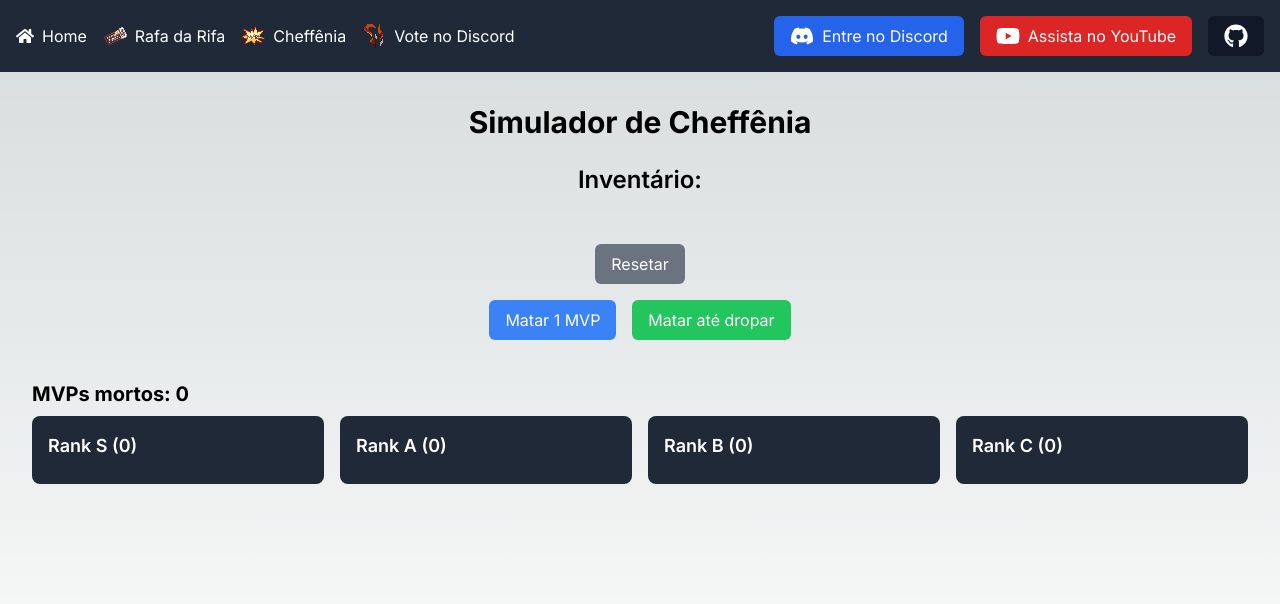
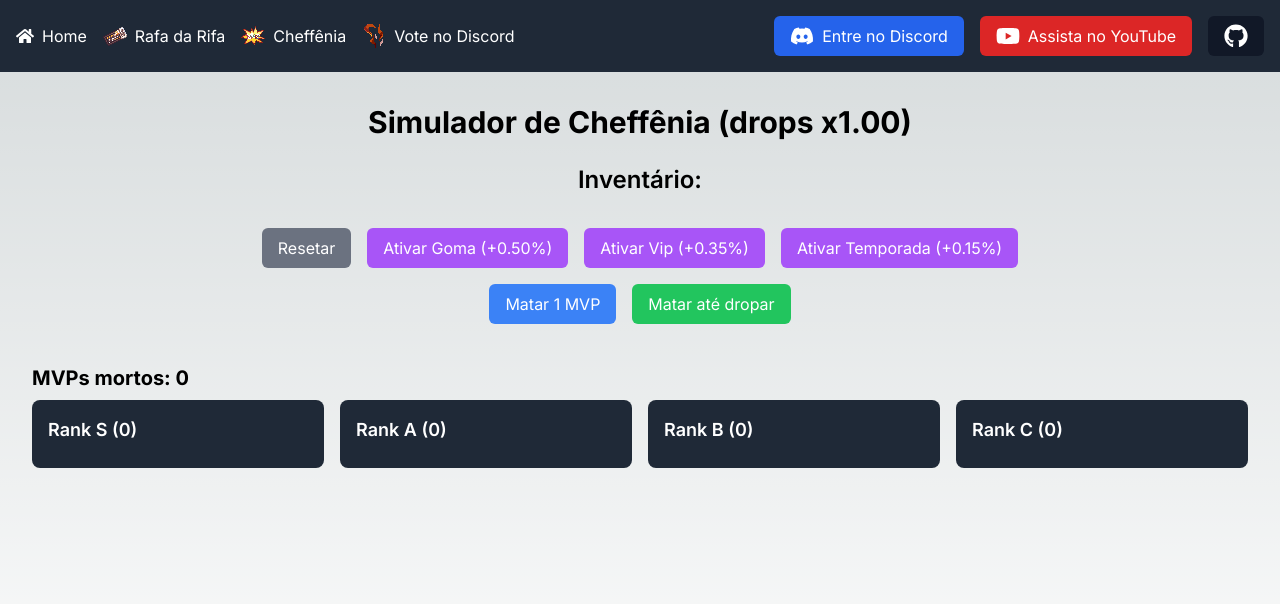
Before and after one commit to raphaelbp12/afktales, a Next.js app: page /mvpsimulator in a window 1280 px wide. Shown: the top 604 px of the page. Built offline with nearby package versions, Linux system fonts and the light colour scheme.

Commit message:
feat: implement bonus to drop chance
Signed-off-by: Raphael Parreira <raphael.parreira@lego.com>

```diff
--- a/components/MvpSimulator.tsx
+++ b/components/MvpSimulator.tsx
@@ -28,17 +28,27 @@ function getRandomEnemy(enemies: Enemy[]): Enemy {
   return weightedEnemies[randomIndex];
 }
 
-function getRandomDrop(enemyName: string): Item[] {
+function getRandomDrop(
+  enemyName: string,
+  dropsMultiplier: number = 1.0
+): Item[] {
   const droppedItems: Item[] = [];
   drops.forEach((drop: Item) => {
-    if (Math.random() < drop.chance) {
-      droppedItems.push({ ...drop, name: drop.name + " de " + enemyName });
+    if (Math.random() < drop.chance * dropsMultiplier) {
+      droppedItems.push({
+        ...drop,
+        name: drop.name + " de " + enemyName,
+        chance: drop.chance * dropsMultiplier,
+      });
     }
   });
   return droppedItems;
 }
 
 const MvpSimulator: React.FC = () => {
+  const [usingGoma, setUsingGoma] = useState<boolean>(false);
+  const [usingVip, setUsingVip] = useState<boolean>(false);
+  const [usingTemporada, setUsingTemporada] = useState<boolean>(false);
   const [selectedEnemy, setSelectedEnemy] = useState<Enemy | null>(null);
   const [defeatedEnemies, setDefeatedEnemies] = useState<
     Record<string, { enemy: Enemy; count: number }>
@@ -51,7 +61,29 @@ const MvpSimulator: React.FC = () => {
     setSelectedEnemy(null);
   };
 
-  const handleGetEnemies = (times: number): {enemies: Enemy[], drops: Item[]} => {
+  const toggleGoma = () => {
+    setUsingGoma(!usingGoma);
+  };
+
+  const toggleVip = () => {
+    setUsingVip(!usingVip);
+  };
+
+  const toggleTemporada = () => {
+    setUsingTemporada(!usingTemporada);
+  };
+
+  const getDropMultiplier = () => {
+    let baseDropChanceMultiplier = 1.0;
+    if (usingGoma) baseDropChanceMultiplier *= 1.5;
+    if (usingVip) baseDropChanceMultiplier *= 1.35;
+    if (usingTemporada) baseDropChanceMultiplier *= 1.15;
+    return baseDropChanceMultiplier;
+  };
+
+  const handleGetEnemies = (
+    times: number
+  ): { enemies: Enemy[]; drops: Item[] } => {
     const allDrops: Item[] = [];
     const enemies: Enemy[] = [];
     for (let i = 0; i < times; i++) {
@@ -71,16 +103,16 @@ const MvpSimulator: React.FC = () => {
       }
       enemies.push(enemy);
 
-      const drops = getRandomDrop(enemy.name);
+      const drops = getRandomDrop(enemy.name, getDropMultiplier());
       allDrops.push(...drops);
     }
-    return {enemies, drops: allDrops};
-  }
+    return { enemies, drops: allDrops };
+  };
 
   const handleEnemiesAndDropsData = (enemies: Enemy[], drops: Item[]) => {
     let lastEnemy: Enemy | null = null;
     const newDefeatedEnemies = { ...defeatedEnemies };
-    enemies.forEach((enemy) =>{
+    enemies.forEach((enemy) => {
       if (newDefeatedEnemies[enemy.name]) {
         newDefeatedEnemies[enemy.name].count += 1;
       } else {
@@ -93,11 +125,10 @@ const MvpSimulator: React.FC = () => {
 
     setDefeatedEnemies(newDefeatedEnemies);
     addToInventory(drops);
-  }
+  };
 
   const handleSimulate = (times: number = 1) => {
-
-    const {enemies, drops} = handleGetEnemies(times);
+    const { enemies, drops } = handleGetEnemies(times);
 
     handleEnemiesAndDropsData(enemies, drops);
   };
@@ -117,18 +148,39 @@ const MvpSimulator: React.FC = () => {
   return (
     <PageWrapper overflowAuto={true}>
       <div className="flex flex-col items-center p-6">
-        <h1 className="text-3xl font-bold mb-6 text-center">
-          Simulador de Cheffênia
+        <h1 className="md:text-3xl font-bold mb-6 text-center">
+          Simulador de Cheffênia (drops x{(getDropMultiplier()).toFixed(2)})
         </h1>
-        <h2 className="text-2xl font-semibold text-center">Inventário:</h2>
+        <h2 className="md:text-2xl font-semibold text-center">Inventário:</h2>
         <div className="w-full flex flex-col items-center mb-4">
           <Inventory />
-          <button
-            onClick={reset}
-            className="px-4 py-2 bg-gray-500 text-white rounded-md mt-4"
-          >
-            Resetar
-          </button>
+
+          <div className="flex flex-col sm:flex-row gap-4 w-full justify-center">
+            <button
+              onClick={reset}
+              className="px-4 py-2 bg-gray-500 text-white rounded-md"
+            >
+              Resetar
+            </button>
+            <button
+              onClick={toggleGoma}
+              className={`px-4 py-2 text-white rounded-md ${usingGoma ? 'bg-purple-700' : 'bg-purple-500'}`}
+            >
+              {usingGoma ? "Desativar" : "Ativar"} Goma ({usingGoma ? "-" : "+"}0.50%)
+            </button>
+            <button
+              onClick={toggleVip}
+              className={`px-4 py-2 text-white rounded-md ${usingVip ? 'bg-purple-700' : 'bg-purple-500'}`}
+            >
+              {usingVip ? "Desativar" : "Ativar"} Vip ({usingVip ? "-" : "+"}0.35%)
+            </button>
+            <button
+              onClick={toggleTemporada}
+              className={`px-4 py-2 text-white rounded-md ${usingTemporada ? 'bg-purple-700' : 'bg-purple-500'}`}
+            >
+              {usingTemporada ? "Desativar" : "Ativar"} Temporada ({usingTemporada ? "-" : "+"}0.15%)
+            </button>
+          </div>
         </div>
         <div className="flex flex-col sm:flex-row gap-4 mb-4 w-full justify-center">
           <button
@@ -143,6 +195,12 @@ const MvpSimulator: React.FC = () => {
           >
             Matar até dropar
           </button>
+          {/* <button
+            onClick={handleSimulateUntilDrop}
+            className="px-4 py-2 bg-yellow-500 text-white rounded-md"
+          >
+            Testar Goma (x10.000)
+          </button> */}
         </div>
         {selectedEnemy && (
           <div className="text-center mb-4">
--- a/contexts/alertContext.tsx
+++ b/contexts/alertContext.tsx
@@ -64,7 +64,7 @@ export const AlertProvider: React.FC<{ children: ReactNode }> = ({
     items.forEach((item, index) => {
       const newAlert: AlertMessage = {
         id: `${Date.now()}-${Math.random()}-${index}`,
-        message: `${item.name} (${(item.chance * 100).toFixed(2)}%)`,
+        message: `${item.name} (${(item.chance * 100).toFixed(3).replace(/\.?0+$/, '')}%)`,
         src: item.src,
         createdAt: Date.now(),
         duration,
@@ -77,7 +77,7 @@ export const AlertProvider: React.FC<{ children: ReactNode }> = ({
   return (
     <AlertContext.Provider value={{ addAlert, addAlertsFromItems }}>
       {children}
-      <div className="fixed top-0 left-0 right-0 flex flex-col items-center space-y-2 p-4 z-30">
+      <div className="fixed top-0 left-0 right-0 flex flex-col gap-2 items-center space-y-2 p-4 z-30">
         {alerts.map((alert) => (
           <Alert
             key={alert.id}
```
